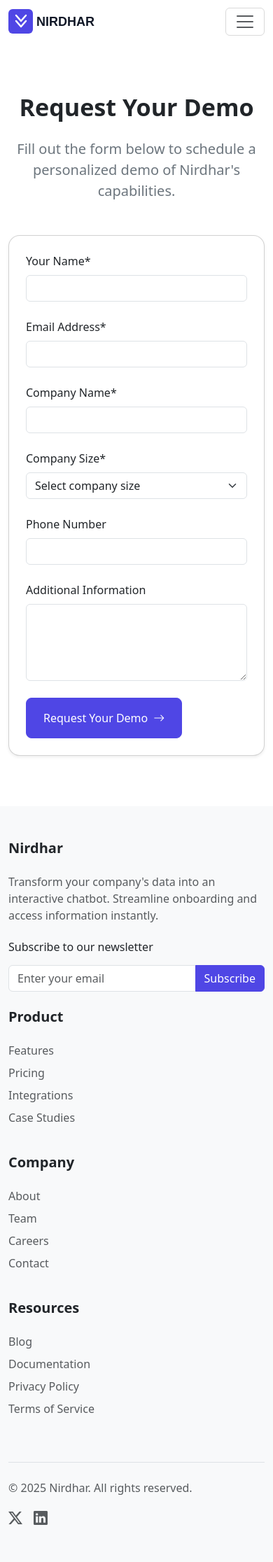
After one commit to lioaraxai/LioraXAI-backend, a Django app: page /demo/ in a window 390 px wide. The commit adds this page. Shown: the whole page at 70% size. Run offline with Django 4.2, Linux system fonts and the light colour scheme.

Commit message:
Updated demo form

```diff
--- a/nirdhar_app/templates/base_django.html
+++ b/nirdhar_app/templates/base_django.html
@@ -155,19 +248,60 @@
             if (yearElement) {
                 yearElement.textContent = new Date().getFullYear();
             }
-        });
 
             // Check for dark mode preference
             if (window.matchMedia && window.matchMedia('(prefers-color-scheme: dark)').matches) {
-            document.body.classList.add('dark-mode');
+                document.documentElement.classList.add('dark-mode');
+                updateDarkModeToggle(true);
             }
 
             // Listen for changes in dark mode preference
             window.matchMedia('(prefers-color-scheme: dark)').addEventListener('change', event => {
                 if (event.matches) {
-                document.body.classList.add('dark-mode');
+                    document.documentElement.classList.add('dark-mode');
+                    updateDarkModeToggle(true);
                 } else {
-                document.body.classList.remove('dark-mode');
+                    document.documentElement.classList.remove('dark-mode');
+                    updateDarkModeToggle(false);
+                }
+            });
+
+            // Dark mode toggle button functionality
+            const darkModeToggle = document.getElementById('dark-mode-toggle');
+            if (darkModeToggle) {
+                darkModeToggle.addEventListener('click', function() {
+                    const isDarkMode = document.documentElement.classList.toggle('dark-mode');
+                    updateDarkModeToggle(isDarkMode);
+
+                    // Save preference to localStorage
+                    localStorage.setItem('nirdhar-dark-mode', isDarkMode ? 'dark' : 'light');
+                });
+
+                // Check for user preference saved in localStorage
+                const savedMode = localStorage.getItem('nirdhar-dark-mode');
+                if (savedMode === 'dark') {
+                    document.documentElement.classList.add('dark-mode');
+                    updateDarkModeToggle(true);
+                } else if (savedMode === 'light') {
+                    document.documentElement.classList.remove('dark-mode');
+                    updateDarkModeToggle(false);
+                }
+            }
+
+            // Helper function to update toggle button icons
+            function updateDarkModeToggle(isDarkMode) {
+                if (!darkModeToggle) return;
+
+                const darkIcon = darkModeToggle.querySelector('.dark-icon');
+                const lightIcon = darkModeToggle.querySelector('.light-icon');
+
+                if (isDarkMode) {
+                    darkIcon.classList.add('d-none');
+                    lightIcon.classList.remove('d-none');
+                } else {
+                    darkIcon.classList.remove('d-none');
+                    lightIcon.classList.add('d-none');
+                }
             }
         });
     </script>
--- /dev/null
+++ b/nirdhar_app/templates/demo.html
@@ -0,0 +1,94 @@
+{% extends 'base_django.html' %}
+{% load static %}
+
+{% block title %}Request a Demo | Nirdhar{% endblock %}
+
+{% block content %}
+    {% include 'includes/header.html' %}
+
+    <main>
+        <!-- Demo Form Section -->
+        <section class="py-5 py-md-6">
+            <div class="container py-4">
+                <div class="row justify-content-center">
+                    <div class="col-lg-10">
+                        <div class="text-center mb-5" data-aos="fade-up">
+                            <h1 class="display-4 fw-bold mb-4">Request Your Demo</h1>
+                            <p class="lead text-secondary mb-0">
+                                Fill out the form below to schedule a personalized demo of Nirdhar's capabilities.
+                            </p>
+                        </div>
+
+                        <div class="card shadow-sm rounded-4" data-aos="fade-up" data-aos-delay="100">
+                            <div class="card-body p-4 p-lg-5">
+                                {% if messages %}
+                                    {% include 'includes/messages.html' %}
+                                {% endif %}
+
+                                <!-- Demo request form -->
+                                <form id="demo-form" method="post" action="/demo/">
+                                    {% csrf_token %}
+                                    <div class="row g-4">
+                                        <div class="col-md-6">
+                                            <div class="form-group">
+                                                <label for="id_name" class="form-label">Your Name*</label>
+                                                <input type="text" class="form-control" id="id_name" name="name" required>
+                                            </div>
+                                        </div>
+                                        <div class="col-md-6">
+                                            <div class="form-group">
+                                                <label for="id_email" class="form-label">Email Address*</label>
+                                                <input type="email" class="form-control" id="id_email" name="email" required>
+                                            </div>
+                                        </div>
+                                        <div class="col-md-6">
+                                            <div class="form-group">
+                                                <label for="id_company" class="form-label">Company Name*</label>
+                                                <input type="text" class="form-control" id="id_company" name="company" required>
+                                            </div>
+                                        </div>
+                                        <div class="col-md-6">
+                                            <div class="form-group">
+                                                <label for="id_company_size" class="form-label">Company Size*</label>
+                                                <select class="form-select" id="id_company_size" name="company_size" required>
+                                                    <option value="">Select company size</option>
+                                                    <option value="1-10">1-10 employees</option>
+                                                    <option value="11-50">11-50 employees</option>
+                                                    <option value="51-200">51-200 employees</option>
+                                                    <option value="201-1000">201-1000 employees</option>
+                                                    <option value="1000+">1000+ employees</option>
+                                                </select>
+                                            </div>
+                                        </div>
+                                        <div class="col-md-6">
+                                            <div class="form-group">
+                                                <label for="id_phone" class="form-label">Phone Number</label>
+                                                <input type="text" class="form-control" id="id_phone" name="phone">
+                                            </div>
+                                        </div>
+                                        <div class="col-12">
+                                            <div class="form-group">
+                                                <label for="id_message" class="form-label">Additional Information</label>
+                                                <textarea class="form-control" id="id_message" name="message" rows="4"></textarea>
+                                            </div>
+                                        </div>
+                                        <div class="col-12">
+                                            <button type="submit" class="btn btn-primary-custom py-3 px-4 rounded-3">
+                                                <span class="d-flex align-items-center gap-2">
+                                                    <span>Request Your Demo</span>
+                                                    <i class="bi bi-arrow-right"></i>
+                                                </span>
+                                            </button>
+                                        </div>
+                                    </div>
+                                </form>
+                            </div>
+                        </div>
+                    </div>
+                </div>
+            </div>
+        </section>
+    </main>
+
+    {% include 'includes/footer.html' %}
+{% endblock %}
--- a/nirdhar_app/templates/includes/footer.html
+++ b/nirdhar_app/templates/includes/footer.html
@@ -8,6 +8,12 @@
                 <p class="text-muted mb-4">
                     Transform your company's data into an interactive chatbot. Streamline onboarding and access information instantly.
                 </p>
+
+                <!-- Newsletter subscription form -->
+                <div class="mt-4">
+                    <h6 class="mb-3">Subscribe to our newsletter</h6>
+                    {% include 'subscribe_form.html' %}
+                </div>
             </div>
 
             <div class="col-lg-3 col-md-6" data-aos="fade-up" data-aos-delay="100">
--- a/nirdhar_app/templates/includes/header.html
+++ b/nirdhar_app/templates/includes/header.html
@@ -29,8 +29,14 @@
                     <li class="nav-item">
                         <a class="nav-link {% if request.path == '/about/' %}active{% endif %}" href="/about/">About</a>
                     </li>
-                    <li class="nav-item ms-lg-2">
+                    <li class="nav-item">
                         <a class="nav-link {% if request.path == '/contact/' %}active{% endif %} btn btn-primary-custom text-white px-4" href="/contact/">Contact Us</a>
+                    </li>
+                    <li class="nav-item ms-2">
+                        <button id="dark-mode-toggle" class="btn btn-sm btn-outline-secondary rounded-circle" aria-label="Toggle dark mode">
+                            <i class="bi bi-moon-fill dark-icon"></i>
+                            <i class="bi bi-sun-fill light-icon d-none"></i>
+                        </button>
                     </li>
                 </ul>
             </div>
--- a/nirdhar_app/views.py
+++ b/nirdhar_app/views.py
@@ -4,7 +4,7 @@ from django.core.mail import send_mail
 from django.conf import settings
 from django.urls import reverse
 from .forms import ContactForm, SubscriberForm, DemoRequestForm
-from .models import Contact
+from .models import Contact, Subscriber, DemoRequest
 from django.views.decorators.csrf import csrf_exempt
 
 # Create your views here.
@@ -86,11 +86,17 @@ def blog(request):
 def careers(request):
     return render(request, 'careers.html')
 
+@csrf_exempt  # Temporarily exempt CSRF for static site integration
 def demo(request):
+    print(f"Demo request received. Method: {request.method}")
+
+    # Get form data from either POST or GET
     if request.method == 'POST':
+        print(f"Demo POST data: {request.POST}")
         form = DemoRequestForm(request.POST)
         if form.is_valid():
-            form.save()
+            demo_request = form.save()
+            print(f"Demo request saved with ID: {demo_request.id}")
 
             # Send email notification
             try:
@@ -107,6 +113,53 @@ def demo(request):
                 print(f"Error sending email: {e}")
                 messages.success(request, "Your demo request has been received. We'll be in touch shortly.")
                 return redirect('/demo/')
+        else:
+            print(f"Demo form validation errors: {form.errors}")
+    elif request.method == 'GET' and any(key in request.GET for key in ['first_name', 'last_name', 'email']):
+        # Handle the static HTML form submission which comes as GET with different field names
+        print(f"Demo GET data with form params: {request.GET}")
+
+        try:
+            # Create form data with the right field names
+            form_data = {
+                'name': f"{request.GET.get('first_name', '')} {request.GET.get('last_name', '')}".strip(),
+                'email': request.GET.get('email', ''),
+                'company': request.GET.get('company', ''),
+                'company_size': request.GET.get('company_size', ''),
+                'phone': request.GET.get('phone', ''),
+                'message': request.GET.get('message', '')
+            }
+
+            # Validate required fields
+            if not form_data['name'] or not form_data['email'] or not form_data['company']:
+                print("Missing required fields from GET form")
+                messages.error(request, "Please fill out all required fields.")
+                return render(request, 'demo.html')
+
+            # Create and save the demo request manually
+            demo = DemoRequest(
+                name=form_data['name'],
+                email=form_data['email'],
+                company=form_data['company'],
+                company_size=form_data['company_size'],
+                phone=form_data.get('phone'),
+                message=form_data.get('message')
+            )
+            demo.save()
+
+            print(f"Demo request saved with ID: {demo.id} (from GET form)")
+            messages.success(request, "Thank you for requesting a demo! We'll be in touch shortly.")
+
+            # Redirect to demo page with success parameter
+            return redirect('/demo/?success=true')
+
+        except Exception as e:
+            print(f"Error saving demo form from GET: {str(e)}")
+            messages.error(request, "There was an error processing your request. Please try again.")
+            return render(request, 'demo.html')
+    else:
+        print("Rendering empty demo form")
+
     return render(request, 'demo.html')
 
 def privacy(request):
```
Also changed, not shown: other parts of nirdhar_app/templates/base_django.html (+93 -0 lines), nirdhar_app/static/css/mobile.css (added, +207 -0 lines), nirdhar_app/static/js/main.js (added, +28 -0 lines), nirdhar_app/static/apple-touch-icon-precomposed.png (added), nirdhar_app/static/apple-touch-icon.png (added), nirdhar_app/static/favicon.ico (added), nirdhar_app/static/images/logo.svg (added). Lines whose indentation alone changed are shown as unchanged.
